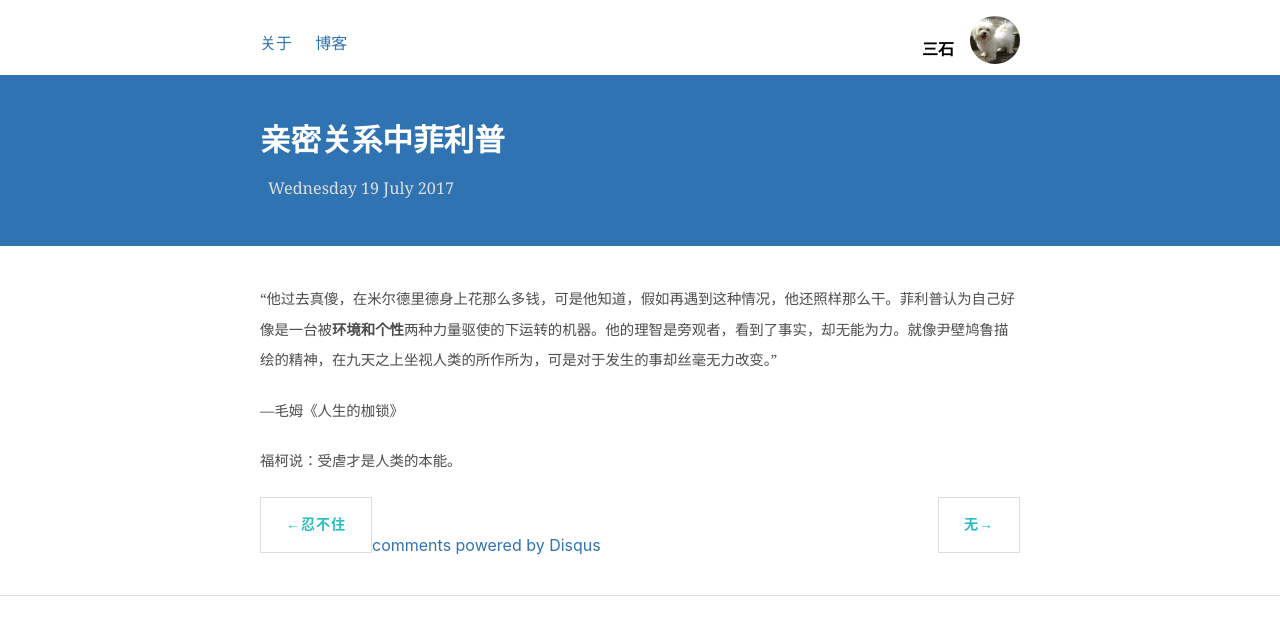
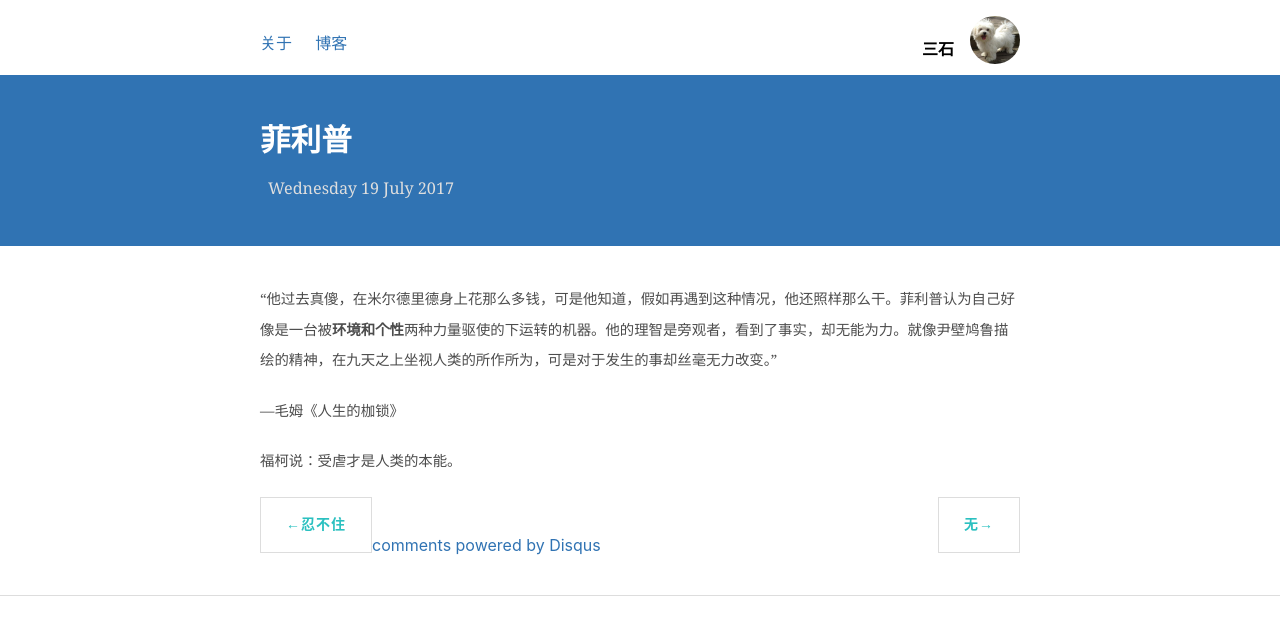
Before and after one commit to shirleysteve/1, a Jekyll site: the page built from _posts/2017-07-19-菲利普.md, in a window 1280 px wide. Shown: the top 635 px of the page. Built offline with Jekyll 4.4.1, drawn with Linux system fonts in a browser that asks for light colours; nearby versions of some CDN libraries; comment, search, counter and statistics services are not loaded.

Commit message:
Update 2017-07-19-菲利普.md

```diff
--- a/_posts/2017-07-19-菲利普.md
+++ b/_posts/2017-07-19-菲利普.md
@@ -1,7 +1,7 @@
 ---
 layout: post
 
-title: 亲密关系中菲利普
+title: 菲利普
 ---
 
 “他过去真傻，在米尔德里德身上花那么多钱，可是他知道，假如再遇到这种情况，他还照样那么干。菲利普认为自己好像是一台被**环境和个性**两种力量驱使的下运转的机器。他的理智是旁观者，看到了事实，却无能为力。就像尹壁鸠鲁描绘的精神，在九天之上坐视人类的所作所为，可是对于发生的事却丝毫无力改变。”
```
